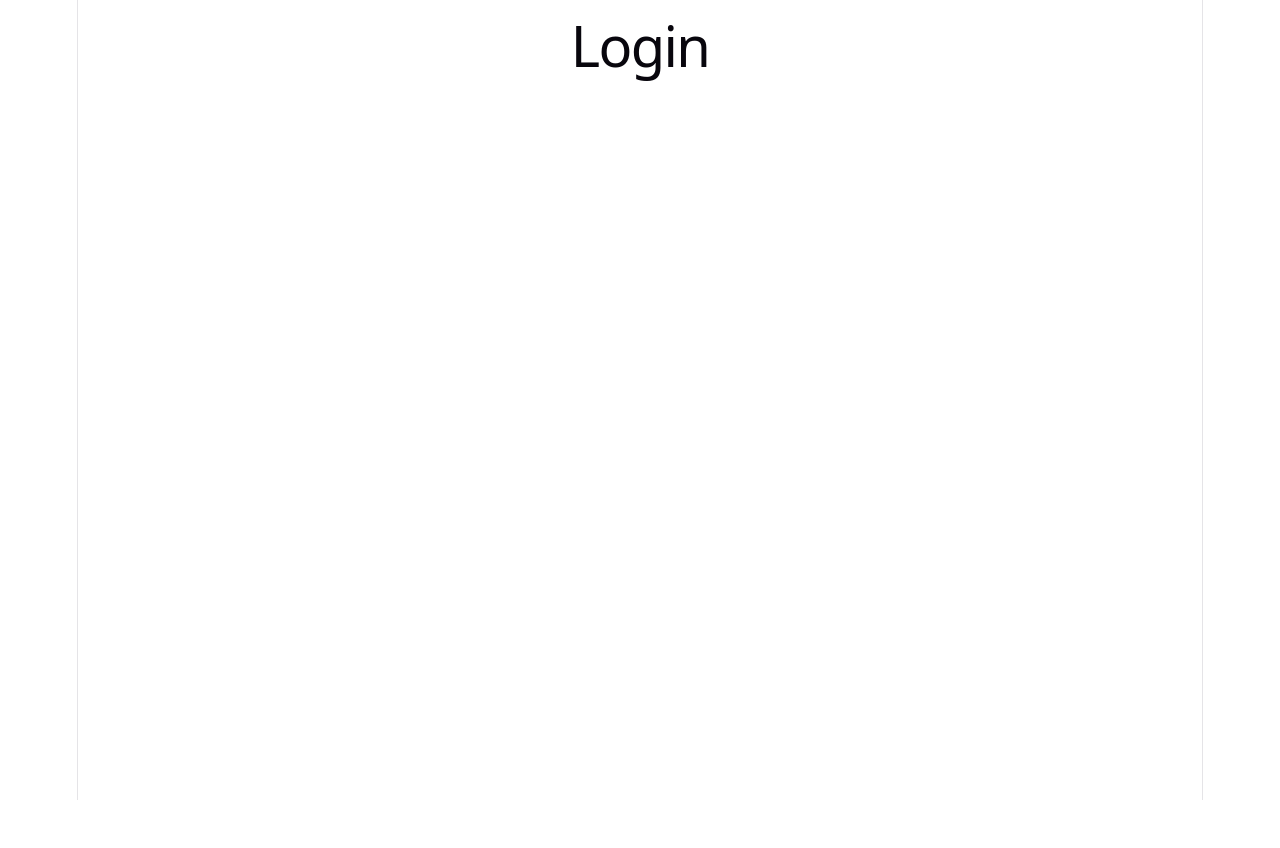
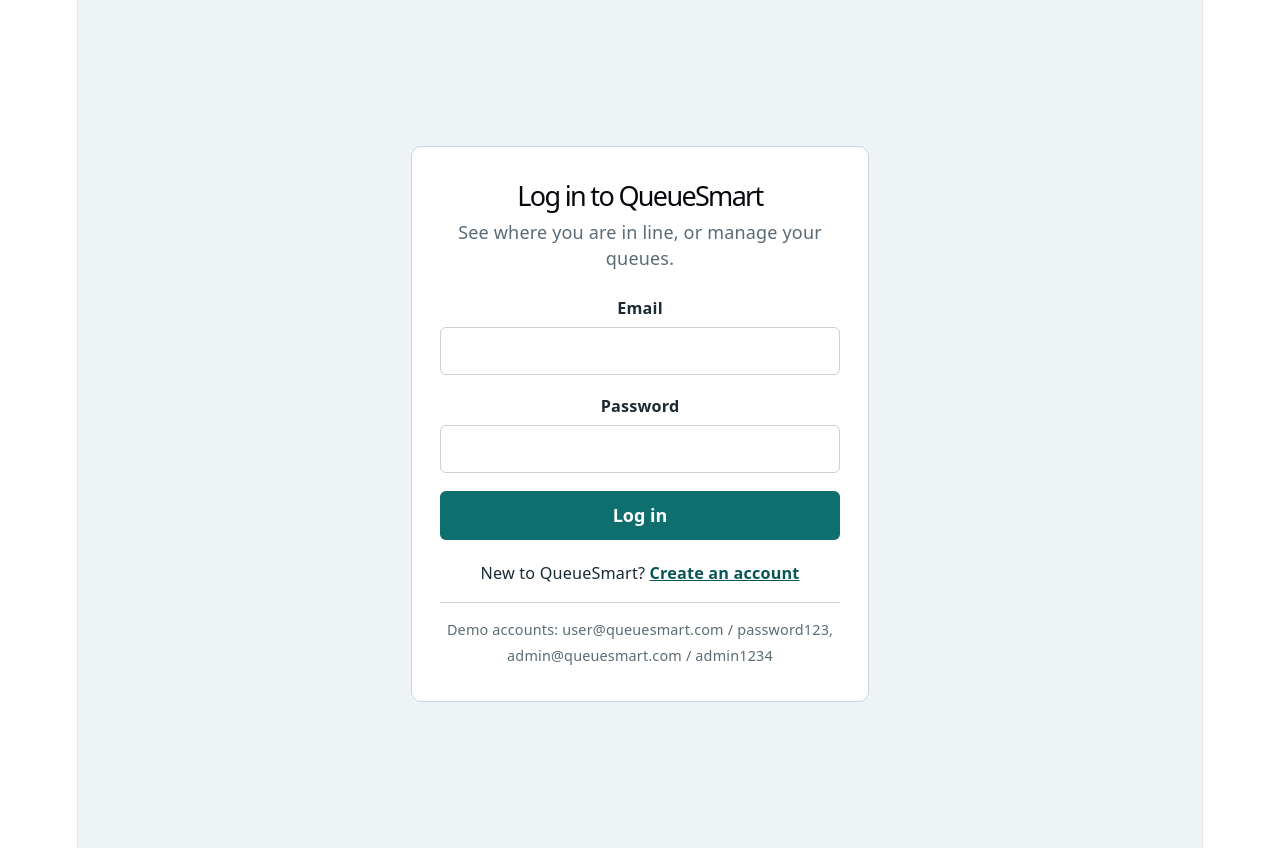
Before and after one commit to chukanwobu/cosc4353group34project, a React (Vite) app: page / in a window 1280 px wide. Before the commit the page ends 800 px from the top, so only its background shows below. Built offline with nearby package versions, Linux system fonts and the light colour scheme.

Commit message:
Added login UI

```diff
--- /dev/null
+++ b/src/pages/auth/Login.css
@@ -0,0 +1,124 @@
+.login {
+  --ink: #1b2a33;
+  --muted: #5b6b75;
+  --line: #c9d3d9;
+  --accent: #0f6e6e;
+  --accent-dark: #0a5555;
+  --danger: #b3261e;
+  --danger-bg: #fdecea;
+  --page: #eef3f5;
+
+  min-height: 100vh;
+  display: flex;
+  align-items: center;
+  justify-content: center;
+  padding: 24px 16px;
+  background: var(--page);
+  color: var(--ink);
+  font-family: system-ui, -apple-system, 'Segoe UI', Roboto, sans-serif;
+}
+
+.login__panel {
+  width: 100%;
+  max-width: 400px;
+  padding: 32px 28px;
+  background: #fff;
+  border: 1px solid var(--line);
+  border-radius: 10px;
+}
+
+.login__title {
+  margin: 0 0 6px;
+  font-size: 1.5rem;
+  line-height: 1.25;
+}
+
+.login__intro {
+  margin: 0 0 24px;
+  color: var(--muted);
+}
+
+.login__field {
+  display: flex;
+  flex-direction: column;
+  gap: 6px;
+  margin-bottom: 18px;
+}
+
+.login__field label {
+  font-weight: 600;
+  font-size: 0.9rem;
+}
+
+.login__field input {
+  padding: 10px 12px;
+  font: inherit;
+  color: inherit;
+  background: #fff;
+  border: 1px solid var(--line);
+  border-radius: 6px;
+}
+
+.login__field input:focus-visible {
+  outline: 2px solid var(--accent);
+  outline-offset: 1px;
+  border-color: var(--accent);
+}
+
+.login__field input[aria-invalid='true'] {
+  border-color: var(--danger);
+}
+
+.login__error {
+  color: var(--danger);
+  font-size: 0.85rem;
+}
+
+.login__alert {
+  margin: 0 0 18px;
+  padding: 10px 12px;
+  color: var(--danger);
+  background: var(--danger-bg);
+  border-radius: 6px;
+  font-size: 0.9rem;
+}
+
+.login__submit {
+  width: 100%;
+  padding: 11px 16px;
+  font: inherit;
+  font-weight: 600;
+  color: #fff;
+  background: var(--accent);
+  border: 0;
+  border-radius: 6px;
+  cursor: pointer;
+}
+
+.login__submit:hover {
+  background: var(--accent-dark);
+}
+
+.login__submit:focus-visible {
+  outline: 2px solid var(--accent-dark);
+  outline-offset: 2px;
+}
+
+.login__switch {
+  margin: 20px 0 0;
+  text-align: center;
+  font-size: 0.9rem;
+}
+
+.login__switch a {
+  color: var(--accent-dark);
+  font-weight: 600;
+}
+
+.login__hint {
+  margin: 16px 0 0;
+  padding-top: 14px;
+  border-top: 1px solid var(--line);
+  color: var(--muted);
+  font-size: 0.8rem;
+}
--- a/src/pages/auth/Login.tsx
+++ b/src/pages/auth/Login.tsx
@@ -1,5 +1,146 @@
+import { useState } from 'react'
+import type { ChangeEvent, FocusEvent, FormEvent } from 'react'
+import { Link, useNavigate } from 'react-router-dom'
+import './Login.css'
+
+type Field = 'email' | 'password'
+type Errors = Partial<Record<Field, string>>
+
+const EMAIL_PATTERN = /^[^\s@]+@[^\s@]+\.[^\s@]+$/
+
+// fake accounts for A2 replace with an API call in A3 when backend is up
+const MOCK_USERS = [
+  { email: 'user@queuesmart.com', password: 'password123', role: 'user' },
+  { email: 'admin@queuesmart.com', password: 'admin1234', role: 'admin' },
+]
+
+function validate(field: Field, value: string): string {
+  if (field === 'email') {
+    if (!value.trim()) return 'Enter your email address.'
+    if (!EMAIL_PATTERN.test(value)) return 'Enter a valid email, like name@example.com.'
+  }
+  if (field === 'password') {
+    if (!value) return 'Enter your password.'
+    if (value.length < 8) return 'Password must be at least 8 characters.'
+  }
+  return ''
+}
+
 function Login() {
-  return <h1>Login</h1>
+  const navigate = useNavigate()
+  const [values, setValues] = useState({ email: '', password: '' })
+  const [errors, setErrors] = useState<Errors>({})
+  const [touched, setTouched] = useState<Partial<Record<Field, boolean>>>({})
+  const [formError, setFormError] = useState('')
+
+  function handleChange(e: ChangeEvent<HTMLInputElement>) {
+    const field = e.target.name as Field
+    const value = e.target.value
+    setValues((prev) => ({ ...prev, [field]: value }))
+    setFormError('')
+    // Re-validate live once the field has been visited
+    if (touched[field]) {
+      setErrors((prev) => ({ ...prev, [field]: validate(field, value) }))
+    }
+  }
+
+  function handleBlur(e: FocusEvent<HTMLInputElement>) {
+    const field = e.target.name as Field
+    setTouched((prev) => ({ ...prev, [field]: true }))
+    setErrors((prev) => ({ ...prev, [field]: validate(field, values[field]) }))
+  }
+
+  function handleSubmit(e: FormEvent<HTMLFormElement>) {
+    e.preventDefault()
+
+    const nextErrors: Errors = {
+      email: validate('email', values.email),
+      password: validate('password', values.password),
+    }
+    setErrors(nextErrors)
+    setTouched({ email: true, password: true })
+    if (nextErrors.email || nextErrors.password) return
+
+    const match = MOCK_USERS.find(
+      (u) => u.email === values.email.trim().toLowerCase() && u.password === values.password
+    )
+    if (!match) {
+      setFormError('That email and password don’t match an account. Check them and try again.')
+      return
+    }
+
+    // TODO: store the logged-in user in your auth context here
+    navigate(match.role === 'admin' ? '/admin' : '/dashboard')
+  }
+
+  return (
+    <main className="login">
+      <section className="login__panel" aria-labelledby="login-title">
+        <h1 id="login-title" className="login__title">Log in to QueueSmart</h1>
+        <p className="login__intro">See where you are in line, or manage your queues.</p>
+
+        {formError && (
+          <p className="login__alert" role="alert">
+            {formError}
+          </p>
+        )}
+
+        <form onSubmit={handleSubmit} noValidate>
+          <div className="login__field">
+            <label htmlFor="email">Email</label>
+            <input
+              id="email"
+              name="email"
+              type="email"
+              autoComplete="email"
+              value={values.email}
+              onChange={handleChange}
+              onBlur={handleBlur}
+              aria-invalid={!!errors.email}
+              aria-describedby={errors.email ? 'email-error' : undefined}
+            />
+            {errors.email && (
+              <span id="email-error" className="login__error">
+                {errors.email}
+              </span>
+            )}
+          </div>
+
+          <div className="login__field">
+            <label htmlFor="password">Password</label>
+            <input
+              id="password"
+              name="password"
+              type="password"
+              autoComplete="current-password"
+              value={values.password}
+              onChange={handleChange}
+              onBlur={handleBlur}
+              aria-invalid={!!errors.password}
+              aria-describedby={errors.password ? 'password-error' : undefined}
+            />
+            {errors.password && (
+              <span id="password-error" className="login__error">
+                {errors.password}
+              </span>
+            )}
+          </div>
+
+          <button type="submit" className="login__submit">
+            Log in
+          </button>
+        </form>
+
+        <p className="login__switch">
+          New to QueueSmart? <Link to="/register">Create an account</Link>
+        </p>
+
+        <p className="login__hint">
+          Demo accounts: user@queuesmart.com / password123, admin@queuesmart.com / admin1234
+        </p>
+      </section>
+    </main>
+  )
 }
 
 export default Login
```
Also changed, not shown: 1 other file (tests, documents, lock files or other folders).
